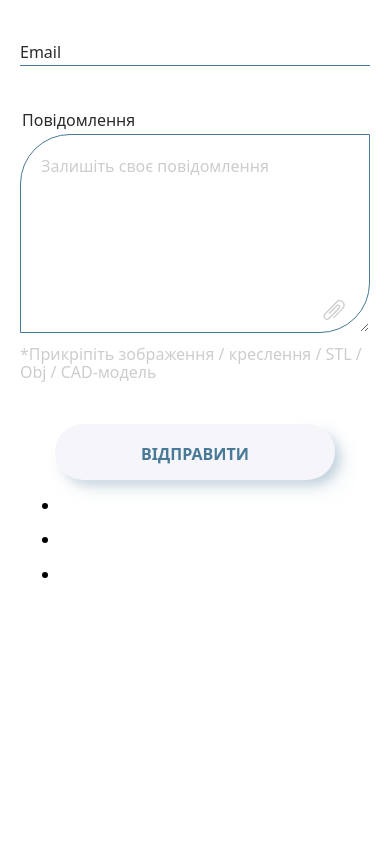
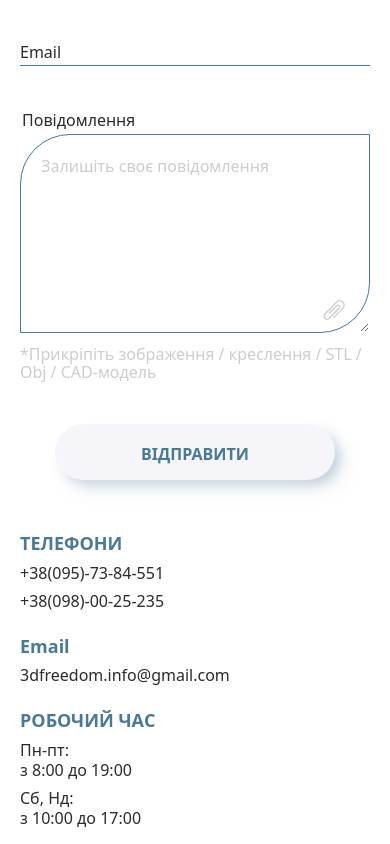
Before and after one commit to ViktoriiaTrostohon/test, a plain HTML site: page index.html in a window 390 px wide. Shown: the part 554-1398 px from the top of the page. Before the commit the page ends 1153 px from the top, so only its background shows below. Drawn offline with nearby package versions, Linux system fonts and the light colour scheme.

Commit message:
html and css for mobile done

```diff
--- a/css/styles.css
+++ b/css/styles.css
@@ -168,6 +168,10 @@ h6 {
 }
 
 /* NO NEED TO CENTER IT ON MOBILE */
+
+.contact-page-form {
+  margin-bottom: 52px;
+}
 .contact-heading {
   margin-bottom: 28px;
   font-weight: 700;
@@ -285,3 +289,35 @@ h6 {
     5px 5px 10px rgba(72, 121, 150, 0.25), -5px -5px 10px #ffffff;
   border-color: transparent;
 }
+
+/* .contact-our-contacts {
+  margin-bottom: 52px;
+} */
+
+.contact-list {
+  padding: 0;
+}
+
+.contact-list__item {
+  list-style-type: none;
+  font-size: 16px;
+  font-weight: 400;
+  line-height: 1.25;
+  color: #2b2b2b;
+}
+
+.contact-heading-geometry {
+  margin-bottom: 8px;
+}
+
+.contact-heading__normal-case {
+  text-transform: none;
+}
+
+.contact-list__item--bottom-geometry:not(:last-child) {
+  margin-bottom: 24px;
+}
+
+.contact-list__item--inner-geometry {
+  margin-bottom: 8px;
+}
--- a/index.html
+++ b/index.html
@@ -124,18 +124,54 @@
                 ВІДПРАВИТИ
               </button>
             </form>
-
-            <ul>
-              <li>
-                <h2></h2>
-              </li>
-              <li>
-                <h2></h2>
-              </li>
-              <li>
-                <h2></h2>
-              </li>
-            </ul>
+            </div>
+          </section>
+          <section>
+            <div class="container">
+            <div class="contact-our-contacts">
+              <ul class="contact-list">
+                <h2 class="contact-heading contact-heading-geometry">
+                  ТЕЛЕФОНИ
+                </h2>
+                <li
+                  class="contact-list__item contact-list__item--inner-geometry"
+                >
+                  +38(095)-73-84-551
+                </li>
+                <li
+                  class="contact-list__item contact-list__item--bottom-geometry"
+                >
+                  +38(098)-00-25-235
+                </li>
+                <h2
+                  class="
+                    contact-heading contact-heading-geometry
+                    contact-heading__normal-case
+                  "
+                >
+                  Email
+                </h2>
+                <li
+                  class="contact-list__item contact-list__item--bottom-geometry"
+                >
+                  3dfreedom.info@gmail.com
+                </li>
+                <h2 class="contact-heading contact-heading-geometry">
+                  Робочий час
+                </h2>
+                <li
+                  class="contact-list__item contact-list__item--inner-geometry"
+                >
+                  Пн-пт: <br />з 8:00 до 19:00
+                </li>
+                <li
+                  class="contact-list__item contact-list__item--bottom-geometry"
+                >
+                  Сб, Нд: <br />
+                  з 10:00 до 17:00
+                </li>
+              </ul>
+            </div>
           </div>
         </div>
       </section>
```
